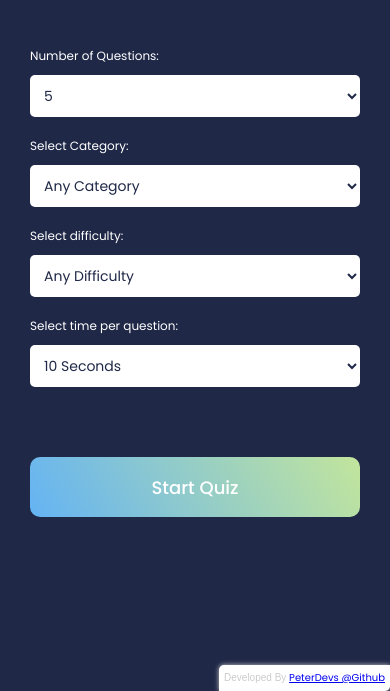
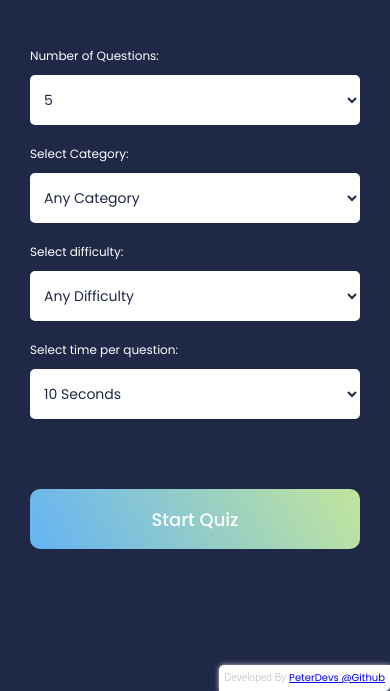
Before and after one commit to PenTechLab/JsQuizApp, a plain HTML site: page index.html in a window 390 px wide. Shown: the part 153-844 px from the top of the page. Drawn offline with Linux system fonts and the light colour scheme.

Commit message:
reverted css update

```diff
--- a/style.css
+++ b/style.css
@@ -39,6 +39,7 @@ label {
 }
 select {
   width: 100%;
+  height: 50px;
   padding: 10px;
   border: none;
   text-transform: capitalize;
@@ -199,21 +200,4 @@ select {
     max-width: 100%;
     border-radius: 0;
   }
-  label {
-  display: block;
-  font-size: 12px;
-  margin-bottom: 10px;
-  color: #fff;
 }
-select {
-  width: 100%;
-  padding: 10px;
-  border: none;
-  text-transform: capitalize;
-  border-radius: 5px;
-  margin-bottom: 20px;
-  background: #fff;
-  color: #1f2847;
-  font-size: 14px;
-}
-}
```
